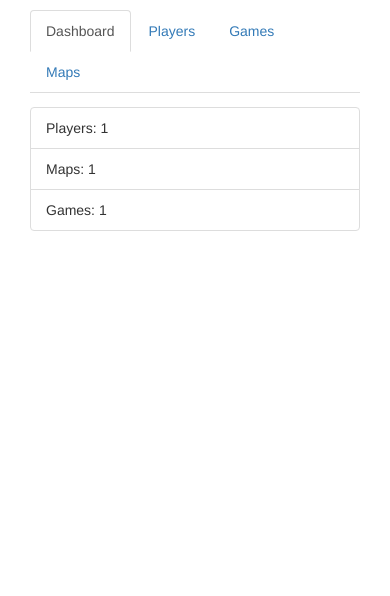
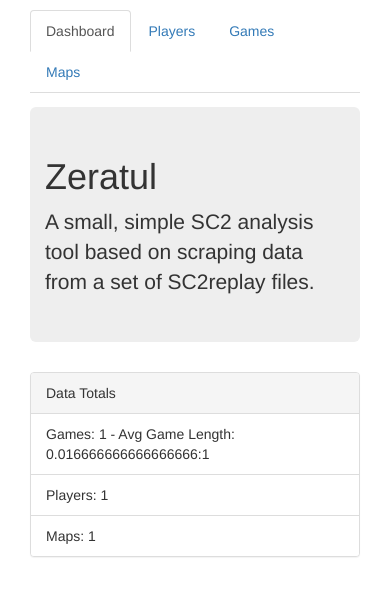
Before and after one commit to mangoleaf/zeratul, a Django app: page / in a window 390 px wide. Shown: the top 596 px of the page. Run offline with Django 3.2, Linux system fonts and the light colour scheme; tables that the repository leaves empty hold one stand-in row (values such as "Sample post").

Commit message:
A lot of changes in one commit
A lot of model changes, work on managers and model class methods

Map model, views and templates are "complete" for now

```diff
--- a/zeratul/models.py
+++ b/zeratul/models.py
@@ -1,8 +1,29 @@
 from django.db import models
+from django.db.models import Avg, Q
 
+from django.template.defaultfilters import slugify
+
+from django.core.exceptions import ObjectDoesNotExist
 
 class MapManager(models.Manager):
-    pass
+
+    def get_all(self):
+        maps = []
+        for map in Map.objects.all():
+            maps.append( map.as_dict() )
+        return maps
+
+    def get_all_map_details(self, slug):
+        try:
+            map = Map.objects.get(slug=slug)
+            map_dict = map.as_dict()
+            map_dict['stats'] = map.compute_1v1_race_stats()
+            map_dict['games'] = Game.objects.get_summarys_for_map(map)
+            map_dict['avg_game_length'] = Game.objects.average_game_length_on_map(map)
+
+            return map_dict
+        except ObjectDoesNotExist as e:
+            return {}
 
 
 class Map(models.Model):
@@ -14,12 +35,73 @@ class Map(models.Model):
     objects = MapManager()
 
     name = models.CharField(max_length=127, unique=True)
+    slug = models.CharField(max_length=127, unique=True)
     author = models.CharField(max_length=63)
     website = models.CharField(max_length=255)
     description = models.CharField(max_length=255)
-    minimap = models.ImageField(upload_to='maps/')
-    # image
-    # icon
+    minimap = models.ImageField()
+
+
+    def as_dict(self):
+        map_dict = {
+            'name': self.name,
+            'slug': self.slug,
+            'author': self.author,
+            'website': self.website,
+            'description': self.description,
+            'minimap_url': self.minimap.url,
+            'play_count': Game.objects.filter(map=self).count(),
+        }
+
+        return map_dict
+
+
+    def compute_1v1_race_stats(self):
+        games = Game.objects.filter(map=self)
+
+        stats = {
+            'ZvT': {'Zerg': 0, 'Terran': 0},
+            'ZvP': {'Zerg': 0, 'Protoss': 0},
+            'TvP': {'Protoss': 0, 'Terran': 0}
+        }
+
+        for game in games:
+            if not game.is_1v1():
+                continue
+
+            type = game.get_1v1_type()
+
+            if not type in stats.keys():
+                continue
+
+            stats[type][game.get_1v1_winner().race] += 1
+
+
+        total = stats['ZvT']['Zerg'] + stats['ZvT']['Terran']
+        if total > 0:
+            stats['ZvT']['percent_zerg'] = float(stats['ZvT']['Zerg'])/float(stats['ZvT']['Zerg'] + stats['ZvT']['Terran'])*100.0
+            stats['ZvT']['percent_terran'] = float(stats['ZvT']['Terran'])/float(stats['ZvT']['Zerg'] + stats['ZvT']['Terran'])*100.0
+        else:
+            stats['ZvT']['percent_zerg'] = 50.0
+            stats['ZvT']['percent_terran'] = 50.0
+
+        total = stats['ZvP']['Zerg'] + stats['ZvP']['Protoss']
+        if total > 0:
+            stats['ZvP']['percent_zerg'] = float(stats['ZvP']['Zerg'])/float(stats['ZvP']['Zerg'] + stats['ZvP']['Protoss'])*100.0
+            stats['ZvP']['percent_protoss'] = float(stats['ZvP']['Protoss'])/float(stats['ZvP']['Zerg'] + stats['ZvP']['Protoss'])*100.0
+        else:
+            stats['ZvP']['percent_zerg'] = 50.0
+            stats['ZvP']['percent_protoss'] = 50.0
+
+        total = stats['TvP']['Terran'] + stats['TvP']['Protoss']
+        if total > 0:
+            stats['TvP']['percent_terran'] = float(stats['TvP']['Terran'])/float(stats['TvP']['Terran'] + stats['TvP']['Protoss'])*100.0
+            stats['TvP']['percent_protoss'] = float(stats['TvP']['Protoss'])/float(stats['TvP']['Terran'] + stats['TvP']['Protoss'])*100.0
+        else:
+            stats['TvP']['percent_terran'] = 50.0
+            stats['TvP']['percent_protoss'] = 50.0
+
+        return stats
 
 
 class PlayerManager(models.Manager):
@@ -43,7 +125,52 @@ class Player(models.Model):
 
 
 class GameManager(models.Manager):
-    pass
+
+    def get_games_for_player(self, player):
+        games = Game.objects.filter(teams__players__player=player)
+
+
+    def average_game_length(self):
+        data = Game.objects.aggregate(Avg('length_in_seconds'))
+        return {
+            'minutes': int(data['length_in_seconds__avg'])/60,
+            'seconds': int(data['length_in_seconds__avg'])%60
+        }
+
+    def average_game_length_on_map(self, map):
+        data = Game.objects.filter(map=map).aggregate(Avg('length_in_seconds'))
+        return {
+            'minutes': int(data['length_in_seconds__avg'])/60,
+            'seconds': int(data['length_in_seconds__avg'])%60
+        }
+
+    def get_summarys_for_map(self, map):
+        games = []
+        # Player1 Name (Race) -- Player2 Name (Race) -- Time -- Date
+        for game in Game.objects.filter(map=map):
+            game_dict = {
+                'id': game.id,
+                'player1': {
+                    'name': game.teams.all()[0].players.all()[0].player.name,
+                    'race': game.teams.all()[0].players.all()[0].race
+                },
+                'player2': {
+                    'name': game.teams.all()[1].players.all()[0].player.name,
+                    'race': game.teams.all()[1].players.all()[0].race
+                },
+                'length': {
+                    'minutes': game.length_in_seconds/60,
+                    'seconds': game.length_in_seconds%60
+                },
+                'started_at': game.started_at
+            }
+            games.append( game_dict )
+
+        return games
+
+
+    def get_player_win_count(self, player):
+        pass
 
 
 class Game(models.Model):
@@ -68,8 +195,9 @@ class Game(models.Model):
     '''
     objects = GameManager()
 
-    start_time = models.DateTimeField(auto_now=False, auto_now_add=False)
-    end_time = models.DateTimeField(auto_now=False, auto_now_add=False)
+    started_at = models.DateTimeField(auto_now=False, auto_now_add=False)
+    length_in_seconds = models.IntegerField()
+
     # Ignoring timezone for noe
 
     expansion = models.CharField(max_length=31)
@@ -84,6 +212,94 @@ class Game(models.Model):
         return ''
     '''
 
+    def team_count(self):
+        return self.teams.count()
+
+
+    def is_1v1(self):
+        if self.team_count() != 2:
+            return False
+
+        for team in self.teams.all():
+            if team.player_count() != 1:
+                return False
+        return True
+
+
+    def get_1v1_type(self):
+        if not self.is_1v1():
+            return ''
+
+        races = self.race_counts()
+
+        if races['Protoss'] == 1 and races['Terran'] == 1 and races['Zerg'] == 0:
+            return 'TvP'
+        if races['Protoss'] == 1 and races['Terran'] == 0 and races['Zerg'] == 1:
+            return 'ZvP'
+        if races['Protoss'] == 0 and races['Terran'] == 1 and races['Zerg'] == 1:
+            return 'ZvT'
+        if races['Protoss'] == 2 and races['Terran'] == 0 and races['Zerg'] == 0:
+            return 'PvP'
+        if races['Protoss'] == 0 and races['Terran'] == 2 and races['Zerg'] == 0:
+            return 'TvT'
+        if races['Protoss'] == 0 and races['Terran'] == 0 and races['Zerg'] == 2:
+            return 'ZvZ'
+
+        return ''
+
+    def is_TvP(self):
+        return self.get_1v1_type() == 'TvP'
+
+    def is_ZvP(self):
+        return self.get_1v1_type() == 'ZvP'
+
+    def is_ZvT(self):
+        return self.get_1v1_type() == 'ZvT'
+
+    def is_PvP(self):
+        return self.get_1v1_type() == 'PvP'
+
+    def is_TvT(self):
+        return self.get_1v1_type() == 'TvT'
+
+    def is_ZvZ(self):
+        return self.get_1v1_type() == 'ZvZ'
+
+
+    def race_counts(self):
+        race_counts = {
+            'Zerg': 0,
+            'Protoss': 0,
+            'Terran': 0
+        }
+        for team in self.team_lineups():
+            for player_race in team:
+                race_counts[player_race] += 1
+        return race_counts
+
+
+    def team_lineups(self):
+        team_races = []
+        for team in self.teams.all():
+            team_races.append( team.lineup() )
+        return team_races
+
+
+    def winning_team(self):
+        # There should always be exactly 1 of these teams
+        try:
+            return self.teams.get(result='Win')
+        except ObjectDoesNotExist as e:
+            # TODO: Setup Django logger
+            # TODO: Need better error handling.
+            # If the data is correct this should never occur, just print for now
+            print 'ERROR: Game object could not find a winning team'
+
+
+    def get_1v1_winner(self):
+        return self.winning_team().players.all()[0]
+
+
 
 class GameTeam(models.Model):
     '''
@@ -94,9 +310,15 @@ class GameTeam(models.Model):
     result = models.CharField(max_length=7)
     game = models.ForeignKey(Game, related_name='teams')
 
-    def lineup():
+    def lineup(self):
         # Return list of races on the team
-        return ''
+        team_races = []
+        for player in self.players.all():
+            team_races.append( player.race )
+        return team_races
+
+    def player_count(self):
+        return self.players.count()
 
 
 class GamePlayer(models.Model):
@@ -106,3 +328,29 @@ class GamePlayer(models.Model):
     race = models.CharField(max_length=7)
     handicap = models.IntegerField()
     is_human = models.BooleanField()
+
+    army_created = models.IntegerField()
+    army_lost = models.IntegerField()
+    army_killed = models.IntegerField()
+
+    buildings_created = models.IntegerField()
+    buildings_lost = models.IntegerField()
+    buildings_killed = models.IntegerField()
+
+    workers_created = models.IntegerField()
+    workers_lost = models.IntegerField()
+    workers_killed = models.IntegerField()
+
+    minerals_spent = models.IntegerField()
+    minerals_lost = models.IntegerField()
+
+    vespene_spent = models.IntegerField()
+    vespene_lost = models.IntegerField()
+
+    apm = models.IntegerField()
+
+    def as_dict(self):
+        return {
+            'name': player.name,
+
+        }
--- a/zeratul/templates/home.html
+++ b/zeratul/templates/home.html
@@ -2,9 +2,23 @@
 
 
 {% block CONTENT_BLOCK %}
-<ul class="list-group">
-    <li class="list-group-item">Players: {{ player_count }}</li>
-    <li class="list-group-item">Maps: {{ map_count }}</li>
-    <li class="list-group-item">Games: {{ game_count }}</li>
-</ul>
+<div class="jumbotron">
+    <div class="container-fluid">
+        <h1>Zeratul</h1>
+        <p>A small, simple SC2 analysis tool based on scraping data from a set of SC2replay files.</p>
+    </div>
+</div>
+
+<div class="panel panel-default">
+    <div class="panel-heading">Data Totals</div>
+    <ul class="list-group">
+        <li class="list-group-item">
+            Games: {{ game_count }} -
+            Avg Game Length: {{ avg_game_length.minutes }}:{{ avg_game_length.seconds }}
+        </li>
+        <li class="list-group-item">Players: {{ player_count }}</li>
+        <li class="list-group-item">Maps: {{ map_count }}</li>
+    </ul>
+    </div>
+</div>
 {% endblock %}
--- a/zeratul/urls.py
+++ b/zeratul/urls.py
@@ -22,6 +22,8 @@ urlpatterns = [
     #url(r'^admin/', include(admin.site.urls)),
     url(r'^$', views.home, name='home'),
     url(r'^maps/$', views.maps, name='maps'),
+    url(r'^map/(?P<slug>[\w-]+)/$', views.map_detail, name='map_detail'),
     url(r'^players/$', views.players, name='players'),
     url(r'^games/$', views.games, name='games'),
+    url(r'^game/(?P<id>[0-9]+)/$', views.game_detail, name='game_detail'),
 ]
--- a/zeratul/views.py
+++ b/zeratul/views.py
@@ -1,8 +1,9 @@
 
 from django.conf import settings
-from django.shortcuts import render
+from django.shortcuts import render, redirect
 
 from zeratul.models import Map, Game, GameTeam, GamePlayer, Player
+
 
 def home(request):
     context = {}
@@ -11,10 +12,13 @@ def home(request):
     context['player_count'] = Player.objects.count()
     context['map_count'] = Map.objects.count()
     context['game_count'] = Game.objects.count()
+    context['avg_game_length'] = Game.objects.average_game_length()
 
     return render(request, 'home.html', context)
 
-
+#
+# Players
+#
 def players(request):
     context = {}
 
@@ -22,19 +26,45 @@ def players(request):
 
     return render(request, 'players.html', context)
 
+def player_detail(request, name):
+    context = {}
+    return render(request, 'player_detail.html', context)
 
+
+#
+# Maps
+#
 def maps(request):
     context = {}
 
     context['maps_active'] = True
-    context['map_count'] = Maps.objects.count()
+    context['map_count'] = Map.objects.count()
+
+    context['maps'] = Map.objects.get_all()
 
     return render(request, 'maps.html', context)
 
 
+def map_detail(request, slug):
+    context = {}
+
+    if not Map.objects.filter(slug=slug).exists():
+        return redirect('maps')
+
+    context['map'] = Map.objects.get_all_map_details(slug)
+
+    return render(request, 'map_detail.html', context)
+
+#
+# Games
+#
 def games(request):
     context = {}
 
     context['games_active'] = True
 
     return render(request, 'games.html', context)
+
+def game_detail(request, game):
+    context = {}
+    return render(request, 'game_detail.html', context)
```
Also changed, not shown: zeratul/templates/game_detail.html (added, +99 -0 lines), zeratul/templates/map_detail.html (added, +101 -0 lines), zeratul/templates/maps.html (+15 -0 lines).
